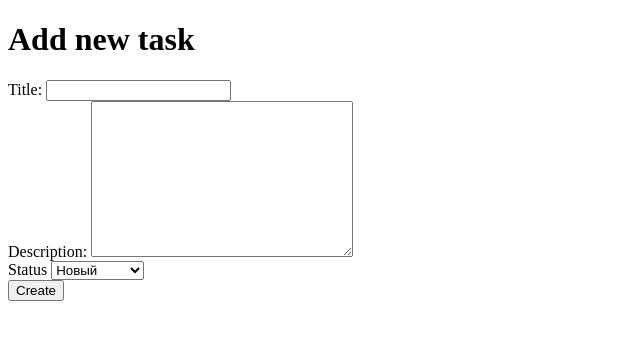
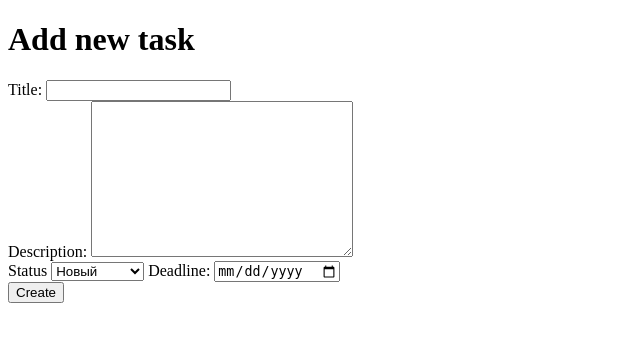
Before and after one commit to UralbekXD/homework_55_uralbek_yergenov, a Django app: page /task/add/ in a window 1280 px wide. Shown: the top 342 px of the page, without its empty margins (0-640 px from the left). Run offline with Django 4.2, Linux system fonts and the light colour scheme.

Commit message:
Add deadline input

```diff
--- a/src/todolist/templates/create.html
+++ b/src/todolist/templates/create.html
@@ -22,6 +22,10 @@
                 <option value="{{ status.0 }}">{{ status.1 }}</option>
             {% endfor %}
         </select>
+
+        <label for="deadline">Deadline: </label>
+        <input type="date" id="deadline" name="deadline" min="{{ time_now }}">
+
         <br>
         <button type="submit">Create</button>
     </form>
--- a/src/todolist/views.py
+++ b/src/todolist/views.py
@@ -1,5 +1,5 @@
 from django.shortcuts import render, redirect
-
+from datetime import datetime
 from todolist.models import Task
 
 
@@ -28,6 +28,7 @@ def create_task(request):
         case 'GET':
             context = {
                 'status_choices': Task.STATUS_CHOICES,
+                'time_now': datetime.today().strftime('%Y-%m-%d'),
             }
             return render(request, 'create.html', context=context)
         case 'POST':
```
